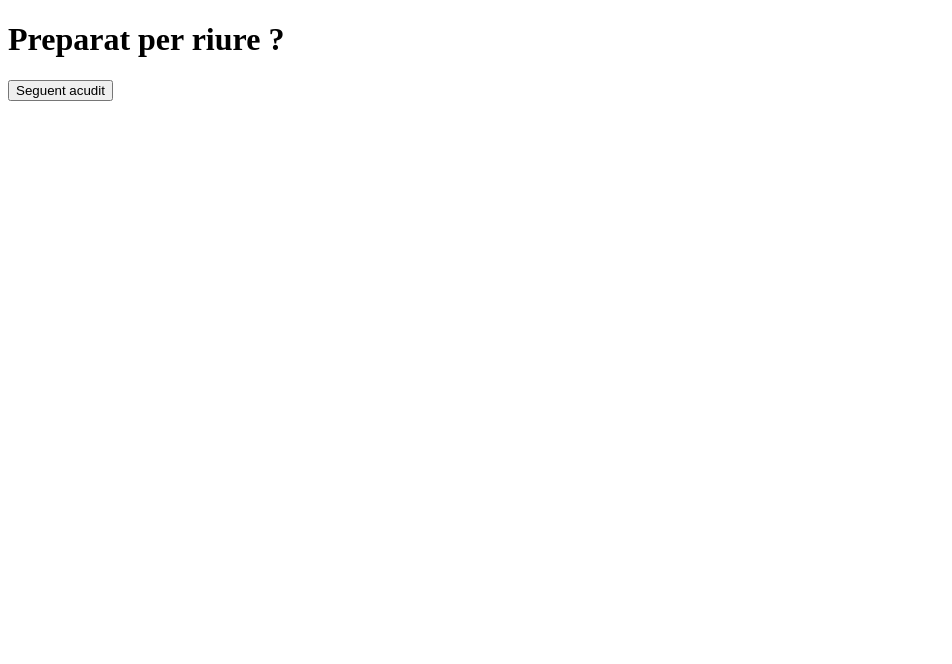
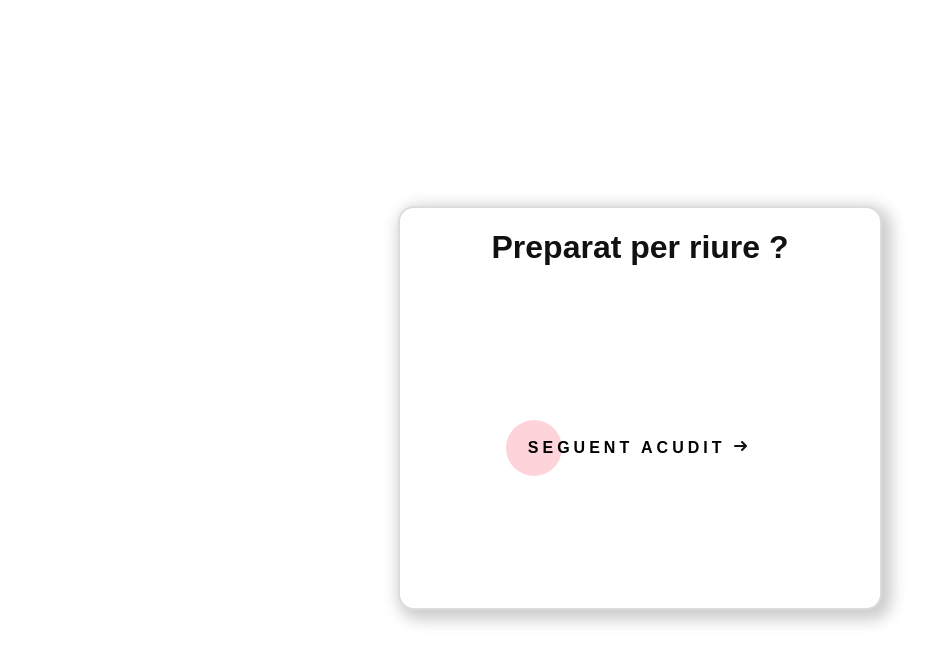
Before and after one commit to Ezequiel-MO/Sprint5, a plain HTML site: page dist/index.html in a window 1280 px wide. Shown: the whole page, without its empty margins (0-952 px from the left). Drawn offline with Linux system fonts and the light colour scheme.

Commit message:
ADD: Exercise 2 basic css completed

```diff
--- a/dist/index.html
+++ b/dist/index.html
@@ -4,13 +4,20 @@
     <meta charset="UTF-8">
     <meta http-equiv="X-UA-Compatible" content="IE=edge">
     <meta name="viewport" content="width=device-width, initial-scale=1.0">
+    <link rel="stylesheet" href="styles.css">
     <title>Jokes</title>
 </head>
 <body>
     <div class="container">
         <h1>Preparat per riure ?</h1>
         <div class="jokes"></div>
-        <button onclick="generateJoke()">Seguent acudit</button>
+            <button onclick="generateJoke()">
+                <span>Seguent acudit</span>
+                <svg width="13px" height="10px" viewBox="0 0 13 10">
+                    <path d="M1,5 L11,5"></path>
+                    <polyline points="8 1 12 5 8 9"></polyline>
+              </svg>
+            </button>
     </div>
     <script src="jokes.js"></script>
 </body>
--- /dev/null
+++ b/dist/styles.css
@@ -0,0 +1,83 @@
+body {
+    height: 100vh;
+    display: flex;
+    justify-content: center;
+    align-items: center;
+    font-family: Avenir, sans-serif;
+    color: #111;
+}
+
+.container {
+    border: 2px solid gainsboro;
+    background-color: #fff;
+    display: flex;
+    flex-direction: column;
+    justify-content: space-between;
+    align-items: center;
+    height: 25rem;
+    width: 30rem;
+    border-radius: 1rem;
+    -webkit-box-shadow: 5px 5px 15px 5px rgba(0,0,0,0.48);
+    box-shadow: 5px 5px 15px 5px rgba(0,0,0,0.2);
+
+}
+
+button{
+    position: relative;
+    background-color: #fff;
+    margin: auto;
+    padding: 19px 22px;
+    transition: all .2s ease ;
+    cursor: pointer;
+    border: none;
+
+}
+
+button::before{
+    content: "";
+    position: absolute;
+    top: 0;
+    left: 0;
+    display: block;
+    border-radius: 28px;
+    background: RGBA(255,192,203,0.7);
+    width: 56px;
+    height: 56px;
+    transition: all .3s ease;
+}
+
+button span {
+    position: relative;
+    font-size: 16px;
+    line-height: 18px;
+    font-weight: 900;
+    letter-spacing: .25em;
+    text-transform: uppercase;
+    vertical-align: middle;
+}
+
+button svg {
+    position: relative;
+    top: 0;
+    margin-left: 10px;
+    fill: none;
+    stroke-linecap: round;
+    stroke-linejoin: round;
+    stroke: #111;
+    stroke-width: 2;
+    transform: translateX(-5px);
+    transition: all .3s ease ;
+}
+
+button:hover::before{
+    width: 100%;
+    background: #FFAB9D;
+}
+
+button:hover svg{
+    transform: translateX(0);
+}
+
+button:active{
+    transform: scale(.96);
+}
```
